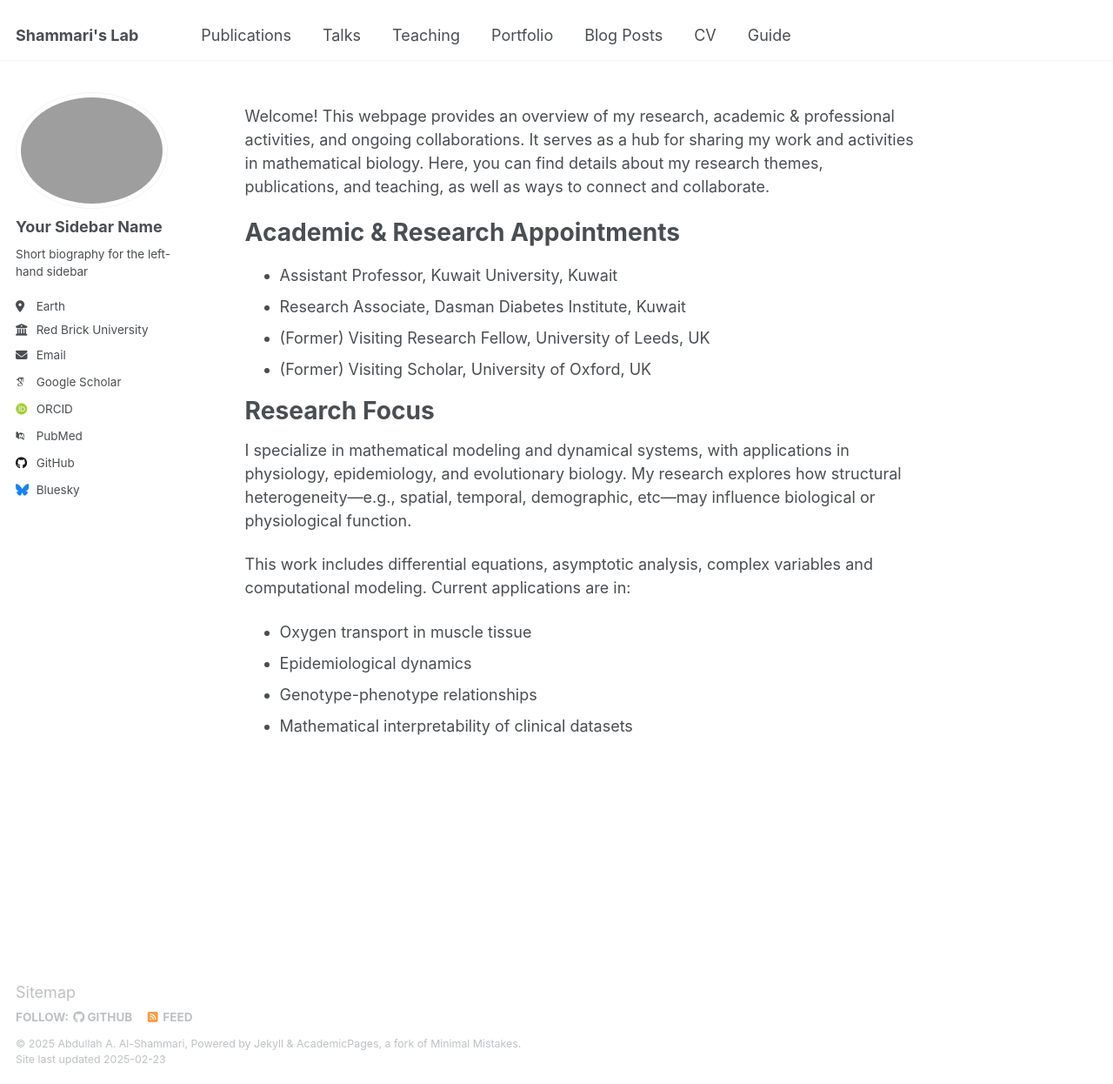
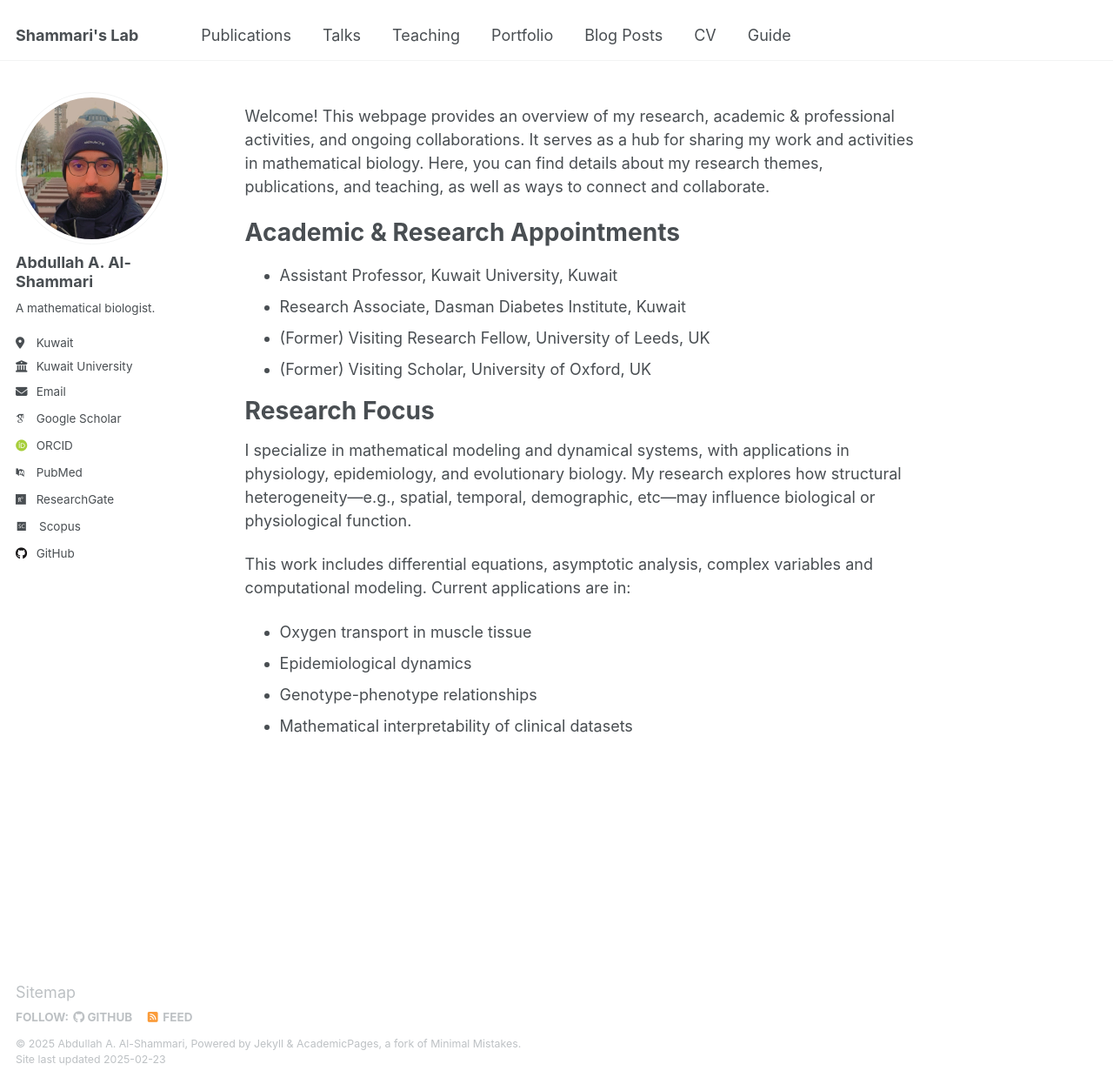
Before and after one commit to shammari/aleph, a Jekyll site: the page built from _pages/about.md, in a window 1280 px wide and 1246 px high. Shown: the whole window at 87% size. Built offline with Jekyll 4.4.1, drawn with Linux system fonts in a browser that asks for light colours; some web fonts are replaced.

Commit message:
Update _config.yml

```diff
--- a/_config.yml
+++ b/_config.yml
@@ -22,35 +22,35 @@ repository               : "https://github.com/shammari/aleph/"
 #               Additional customization can be done by editing /_includes/author-profile.html
 author:
   # Biographic information
-  avatar           : "profile.png"
-  name             : "Your Sidebar Name"
+  avatar           : "profile.jpg"
+  name             : "Abdullah A. Al-Shammari"
   pronouns         : # example: "she/her"
-  bio              : "Short biography for the left-hand sidebar"
-  location         : "Earth"
-  employer         : "Red Brick University"
+  bio              : "A mathematical biologist."
+  location         : "Kuwait"
+  employer         : "Kuwait University"
   uri              : # URL
-  email            : "none@example.org"
+  email            : "abdullah.alshammari@ku.edu.kw"
 
   # Academic websites
   arxiv            : # URL - Update with the correct link to your profile
-  googlescholar    : "https://scholar.google.com/citations?user=PS_CX0AAAAAJ"
+  googlescholar    : "https://scholar.google.com/citations?hl=en&user=4hTO4WMAAAAJ"
   impactstory      : # URL
-  orcid            : "http://orcid.org/yourorcidurl"
+  orcid            : "https://orcid.org/0000-0002-4512-1151"
   semantic         : # URL
-  pubmed           : "https://www.ncbi.nlm.nih.gov/pubmed/?term=john+snow"
-  researchgate     : # URL
-  scopus           : # URL
+  pubmed           : "https://pubmed.ncbi.nlm.nih.gov/?term=Abdullah+A.+Al-Shammari&sort=pubdate"
+  researchgate     : "https://www.researchgate.net/profile/Abdullah-Al-Shammari-2"
+  scopus           : "https://www.scopus.com/authid/detail.uri?authorId=56152684200"
 
   # Repositories and software development
   bitbucket        : # Username - Update with your username on the site
   codepen          : # Username
   dribbble         : # Username
-  github           : "academicpages"
+  github           : "shammari"
   kaggle           : # Username
   stackoverflow    : # User number or user number and name (i.e., use "1" or "1/jeff-atwood")
 
   # Social media
-  bluesky          : "bsky.app" # Replace this with you Bluesky username
+  bluesky          : # Replace this with you Bluesky username
   facebook         : # Username
   flickr           : # Username
   foursquare       : # Username
@@ -75,7 +75,7 @@ author:
   youtube          : # Username
   zhihu            : # Username
 
-# Publication Category - The following the list of publication categories and their headings
+# Publication Category - The following is the list of publication categories and their headings
 publication_category:
   books:
     title: 'Books'
@@ -294,7 +294,7 @@ sass:
 permalink: /:categories/:title/
 # paginate: 5 # amount of posts to show
 # paginate_path: /page:num/
-timezone: Etc/UTC # http://en.wikipedia.org/wiki/List_of_tz_database_time_zones
+timezone: Asia/Kuwait # http://en.wikipedia.org/wiki/List_of_tz_database_time_zones
 
 
 # Plugins
```
